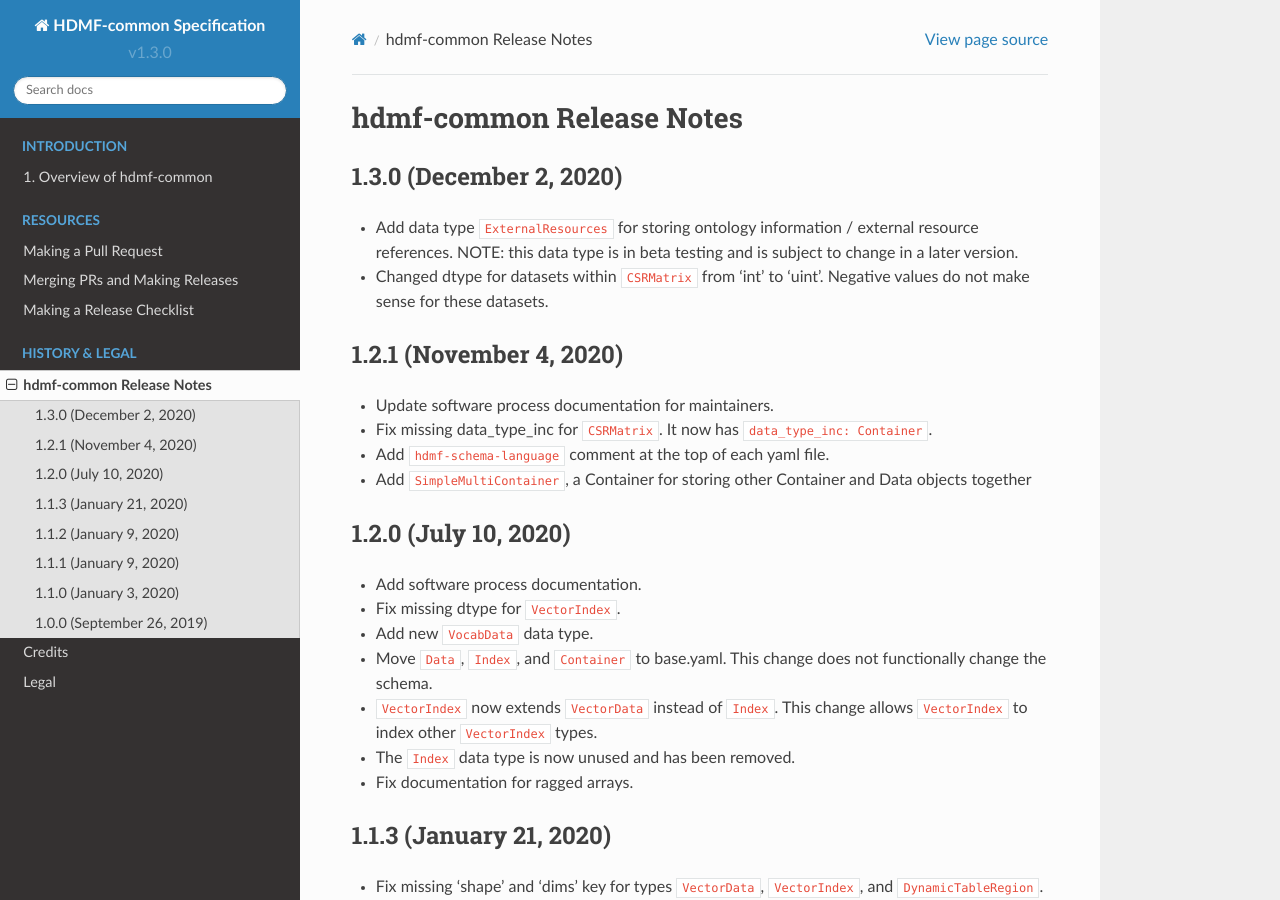
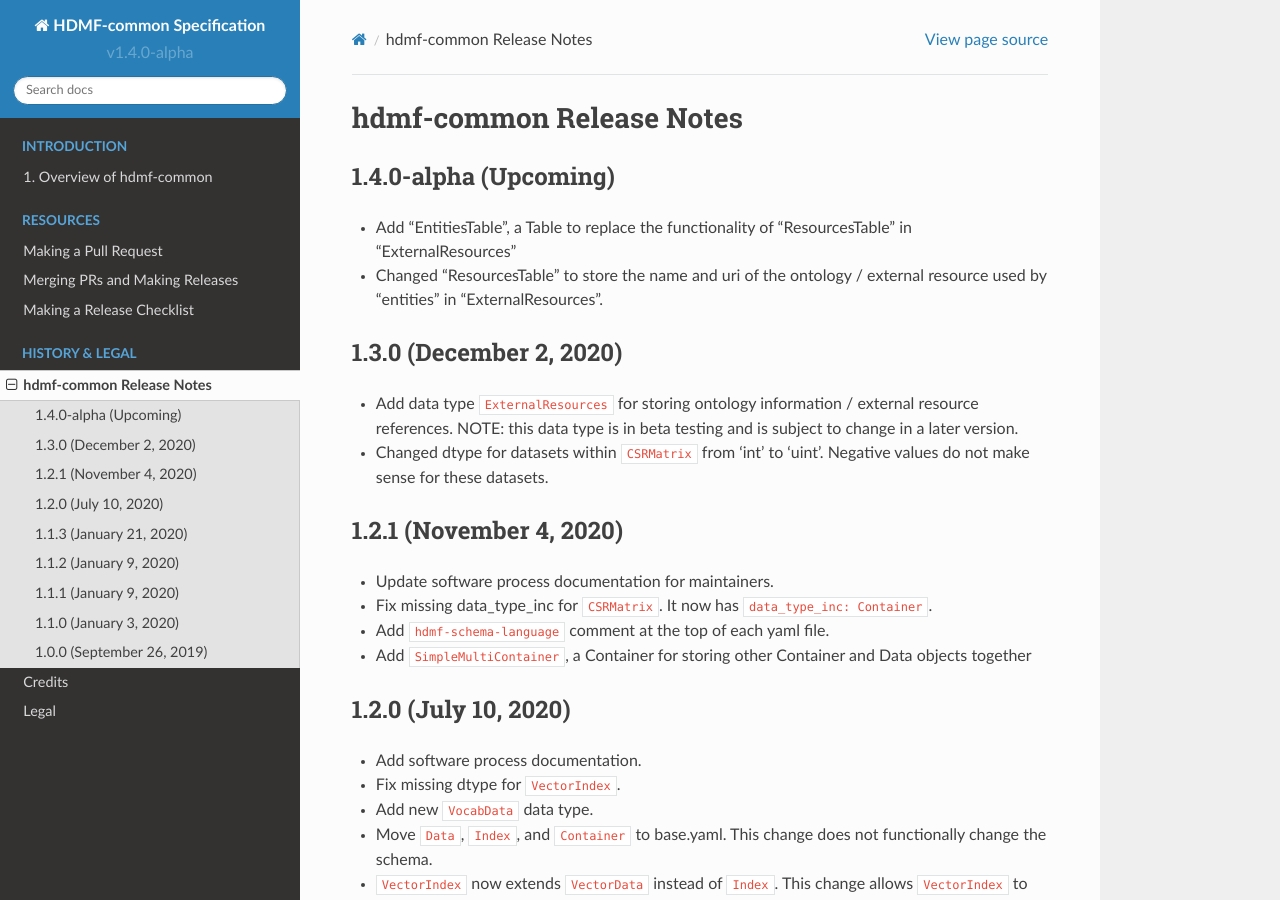
Before and after one commit to hdmf-dev/hdmf-common-schema, a Sphinx documentation site: the page built from docs/source/format_release_notes.rst, in a window 1280 px wide and 900 px high. Built offline with Sphinx 7.4.7 and the Read the Docs theme 2.0.0, drawn with Linux system fonts in a browser that asks for light colours.

Commit message:
Resources branch (#49)
Co-authored-by: Matthew Avaylon <mavaylon@MacBook-Pro.local>

```diff
--- a/docs/source/conf.py
+++ b/docs/source/conf.py
@@ -83,7 +83,7 @@
 # built documents.
 #
 # The short X.Y version.
-version = 'v1.3.0'
+version = 'v1.4.0-alpha'
 # The full version, including alpha/beta/rc tags.
 release = version
 
--- a/docs/source/format_release_notes.rst
+++ b/docs/source/format_release_notes.rst
@@ -1,5 +1,11 @@
 hdmf-common Release Notes
 =========================
+
+1.4.0-alpha (Upcoming)
+-------------------------
+
+- Add "EntitiesTable", a Table to replace the functionality of "ResourcesTable" in "ExternalResources"
+- Changed "ResourcesTable" to store the name and uri of the ontology / external resource used by "entities" in "ExternalResources".
 
 1.3.0 (December 2, 2020)
 -------------------------
```
Also changed, not shown: 2 other files.
